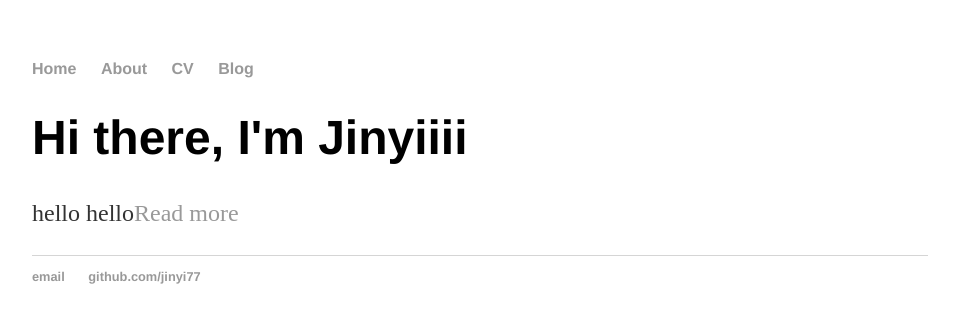
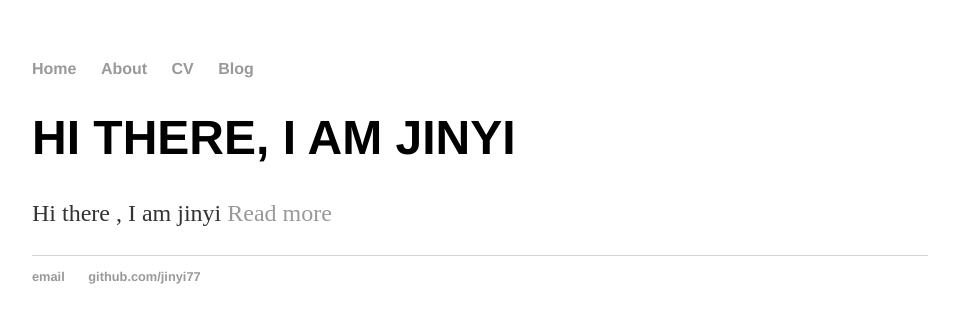
Before and after one commit to Jinyi77/Jinyi77.github.io, a Jekyll site: the page built from index.html, in a window 1280 px wide. Shown: the top 323 px of the page, without its empty margins (160-1119 px from the left). Built offline with Jekyll 4.4.1, drawn with Linux system fonts in a browser that asks for light colours.

Commit message:
Update default.html

```diff
--- a/_layouts/default.html
+++ b/_layouts/default.html
@@ -16,8 +16,8 @@
 		</nav>
 		<div class="container">
     		<div class="blurb">
-        		<h1>Hi there, I'm Jinyiiii</h1>
-				<p>hello hello<a href="/about">Read more</a></p>
+        		<h1>HI THERE, I AM JINYI</h1>
+				<p>Hi there , I am jinyi<a href="/about">  Read more</a></p>
     		</div><!-- /.blurb -->
 		</div><!-- /.container -->
 		<footer>
```
